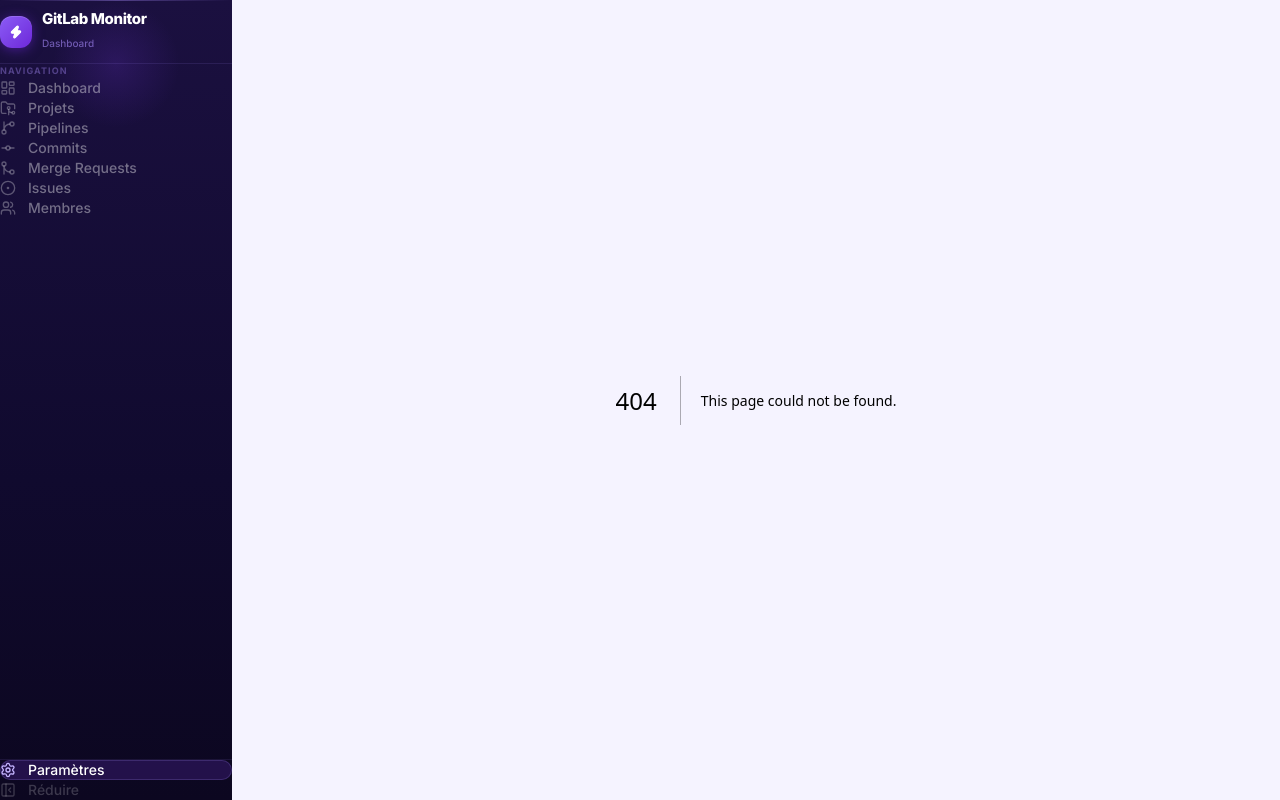
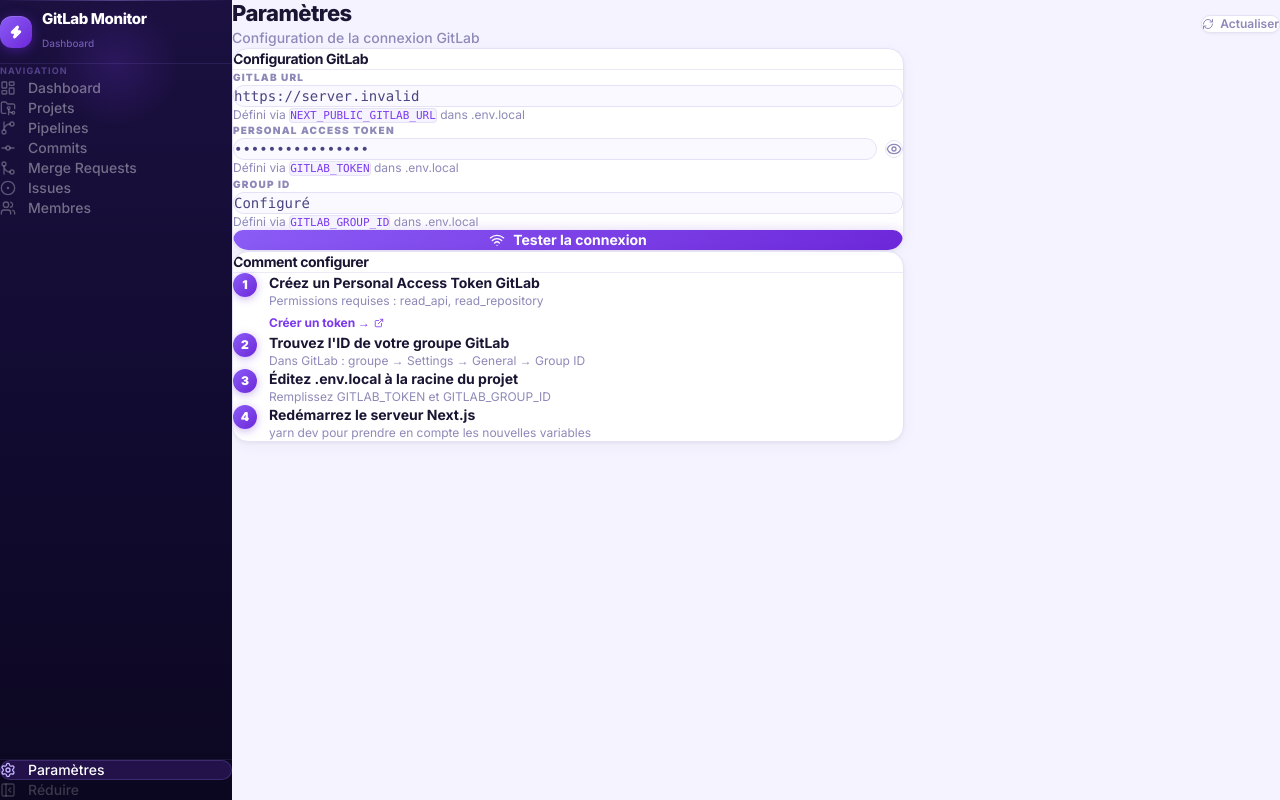
Before and after one commit to andrihan/monitor-gitlab, a Next.js app: page /settings in a window 1280 px wide. Before the commit this address had no page. Built offline with nearby package versions, Linux system fonts and the light colour scheme; no server answers.

Commit message:
feat: add settings page
Configuration panel showing GitLab URL, token and group ID read from
environment variables. Includes a connection test button and setup guide.

```diff
--- /dev/null
+++ b/src/app/settings/page.tsx
@@ -0,0 +1,217 @@
+"use client";
+
+import { useState } from "react";
+import { CheckCircle2, Eye, EyeOff, ExternalLink, XCircle, Wifi } from "lucide-react";
+import Header from "@/components/layout/Header";
+import { Card, CardBody, CardHeader, CardTitle } from "@/components/ui/Card";
+
+export default function SettingsPage() {
+  const [showToken, setShowToken] = useState(false);
+  const [testing, setTesting] = useState(false);
+  const [testResult, setTestResult] = useState<{ ok: boolean; message: string } | null>(null);
+
+  const testConnection = async () => {
+    setTesting(true);
+    setTestResult(null);
+    try {
+      const res = await fetch("/api/gitlab/dashboard");
+      if (res.ok) {
+        setTestResult({ ok: true, message: "Connexion réussie ! Les données GitLab sont accessibles." });
+      } else {
+        const data = await res.json();
+        setTestResult({ ok: false, message: data.error || "Connexion échouée" });
+      }
+    } catch {
+      setTestResult({ ok: false, message: "Impossible de contacter l'API" });
+    } finally {
+      setTesting(false);
+    }
+  };
+
+  return (
+    <div>
+      <Header title="Paramètres" subtitle="Configuration de la connexion GitLab" />
+
+      <div className="max-w-2xl space-y-5">
+        <Card>
+          <CardHeader><CardTitle>Configuration GitLab</CardTitle></CardHeader>
+          <CardBody className="space-y-5">
+            <ConfigField
+              label="GitLab URL"
+              hint={<>Défini via <Mono>NEXT_PUBLIC_GITLAB_URL</Mono> dans .env.local</>}
+            >
+              <div className="px-3 py-2.5 rounded-xl text-sm font-mono"
+                style={{ background: "#FAF9FF", border: "1px solid #E5E2F5", color: "#4A4580" }}>
+                {process.env.NEXT_PUBLIC_GITLAB_URL || "https://gitlab.com"}
+              </div>
+            </ConfigField>
+
+            <ConfigField
+              label="Personal Access Token"
+              hint={<>Défini via <Mono>GITLAB_TOKEN</Mono> dans .env.local</>}
+            >
+              <div className="flex items-center gap-2">
+                <div className="flex-1 px-3 py-2.5 rounded-xl text-sm font-mono"
+                  style={{ background: "#FAF9FF", border: "1px solid #E5E2F5", color: "#4A4580" }}>
+                  {showToken ? "Voir .env.local → GITLAB_TOKEN" : "••••••••••••••••"}
+                </div>
+                <button
+                  onClick={() => setShowToken(!showToken)}
+                  className="p-2.5 rounded-xl transition-all"
+                  style={{ border: "1px solid #E5E2F5", color: "#8E89B8", background: "#fff" }}
+                  onMouseEnter={e => {
+                    (e.currentTarget as HTMLElement).style.color = "#7C3AED";
+                    (e.currentTarget as HTMLElement).style.borderColor = "#C4B5FD";
+                    (e.currentTarget as HTMLElement).style.background = "#F5F3FF";
+                  }}
+                  onMouseLeave={e => {
+                    (e.currentTarget as HTMLElement).style.color = "#8E89B8";
+                    (e.currentTarget as HTMLElement).style.borderColor = "#E5E2F5";
+                    (e.currentTarget as HTMLElement).style.background = "#fff";
+                  }}
+                >
+                  {showToken ? <EyeOff className="w-4 h-4" /> : <Eye className="w-4 h-4" />}
+                </button>
+              </div>
+            </ConfigField>
+
+            <ConfigField
+              label="Group ID"
+              hint={<>Défini via <Mono>GITLAB_GROUP_ID</Mono> dans .env.local</>}
+            >
+              <div className="px-3 py-2.5 rounded-xl text-sm font-mono"
+                style={{ background: "#FAF9FF", border: "1px solid #E5E2F5", color: "#4A4580" }}>
+                {process.env.NEXT_PUBLIC_GITLAB_URL ? "Configuré" : "Non configuré"}
+              </div>
+            </ConfigField>
+
+            <button
+              onClick={testConnection}
+              disabled={testing}
+              className="w-full py-2.5 rounded-xl text-sm font-bold text-white flex items-center justify-center gap-2 transition-all disabled:opacity-50 disabled:cursor-not-allowed"
+              style={{
+                background: testing
+                  ? "linear-gradient(135deg, #A78BFA, #8B5CF6)"
+                  : "linear-gradient(135deg, #8B5CF6, #6D28D9)",
+                boxShadow: "0 4px 16px rgba(109,40,217,0.35)",
+              }}
+            >
+              <Wifi className={`w-4 h-4 ${testing ? "animate-pulse" : ""}`} />
+              {testing ? "Test en cours…" : "Tester la connexion"}
+            </button>
+
+            {testResult && (
+              <div
+                className="p-3.5 rounded-xl text-sm flex items-start gap-2.5 font-medium"
+                style={testResult.ok
+                  ? { background: "#ECFDF5", border: "1px solid #A7F3D0", color: "#059669" }
+                  : { background: "#FFF1F2", border: "1px solid #FECDD3", color: "#E11D48" }
+                }
+              >
+                {testResult.ok
+                  ? <CheckCircle2 className="w-4 h-4 flex-shrink-0 mt-0.5" />
+                  : <XCircle className="w-4 h-4 flex-shrink-0 mt-0.5" />
+                }
+                {testResult.message}
+              </div>
+            )}
+          </CardBody>
+        </Card>
+
+        <Card>
+          <CardHeader><CardTitle>Comment configurer</CardTitle></CardHeader>
+          <CardBody className="p-3">
+            {[
+              {
+                step: "1",
+                text: "Créez un Personal Access Token GitLab",
+                link: "https://gitlab.com/-/user_settings/personal_access_tokens",
+                linkText: "Créer un token →",
+                detail: "Permissions requises : read_api, read_repository",
+              },
+              {
+                step: "2",
+                text: "Trouvez l'ID de votre groupe GitLab",
+                detail: "Dans GitLab : groupe → Settings → General → Group ID",
+              },
+              {
+                step: "3",
+                text: "Éditez .env.local à la racine du projet",
+                detail: "Remplissez GITLAB_TOKEN et GITLAB_GROUP_ID",
+              },
+              {
+                step: "4",
+                text: "Redémarrez le serveur Next.js",
+                detail: "yarn dev pour prendre en compte les nouvelles variables",
+              },
+            ].map(({ step, text, link, linkText, detail }) => (
+              <div
+                key={step}
+                className="flex items-start gap-3 p-3 rounded-xl transition-colors"
+                onMouseEnter={e => (e.currentTarget as HTMLElement).style.background = "#FAF9FF"}
+                onMouseLeave={e => (e.currentTarget as HTMLElement).style.background = "transparent"}
+              >
+                <span
+                  className="w-6 h-6 rounded-full text-white text-xs flex items-center justify-center flex-shrink-0 mt-0.5 font-black"
+                  style={{
+                    background: "linear-gradient(135deg, #8B5CF6, #6D28D9)",
+                    boxShadow: "0 2px 8px rgba(109,40,217,0.35)",
+                  }}
+                >
+                  {step}
+                </span>
+                <div>
+                  <p className="text-sm font-bold" style={{ color: "#1A1533" }}>{text}</p>
+                  <p className="text-xs mt-0.5" style={{ color: "#8E89B8" }}>{detail}</p>
+                  {link && (
+                    <a
+                      href={link}
+                      target="_blank"
+                      rel="noopener noreferrer"
+                      className="inline-flex items-center gap-1 text-xs mt-1.5 font-bold transition-colors"
+                      style={{ color: "#7C3AED" }}
+                      onMouseEnter={e => (e.currentTarget as HTMLElement).style.color = "#6D28D9"}
+                      onMouseLeave={e => (e.currentTarget as HTMLElement).style.color = "#7C3AED"}
+                    >
+                      {linkText}
+                      <ExternalLink className="w-2.5 h-2.5" />
+                    </a>
+                  )}
+                </div>
+              </div>
+            ))}
+          </CardBody>
+        </Card>
+      </div>
+    </div>
+  );
+}
+
+function ConfigField({
+  label,
+  hint,
+  children,
+}: {
+  label: string;
+  hint?: React.ReactNode;
+  children: React.ReactNode;
+}) {
+  return (
+    <div>
+      <label className="block text-[10px] font-black uppercase tracking-[0.12em] mb-1.5" style={{ color: "#8E89B8" }}>
+        {label}
+      </label>
+      {children}
+      {hint && <p className="mt-1.5 text-xs" style={{ color: "#8E89B8" }}>{hint}</p>}
+    </div>
+  );
+}
+
+function Mono({ children }: { children: React.ReactNode }) {
+  return (
+    <code className="font-mono px-1 py-0.5 rounded text-[11px]"
+      style={{ background: "#F5F3FF", color: "#7C3AED", border: "1px solid #E5E2F5" }}>
+      {children}
+    </code>
+  );
+}
```
